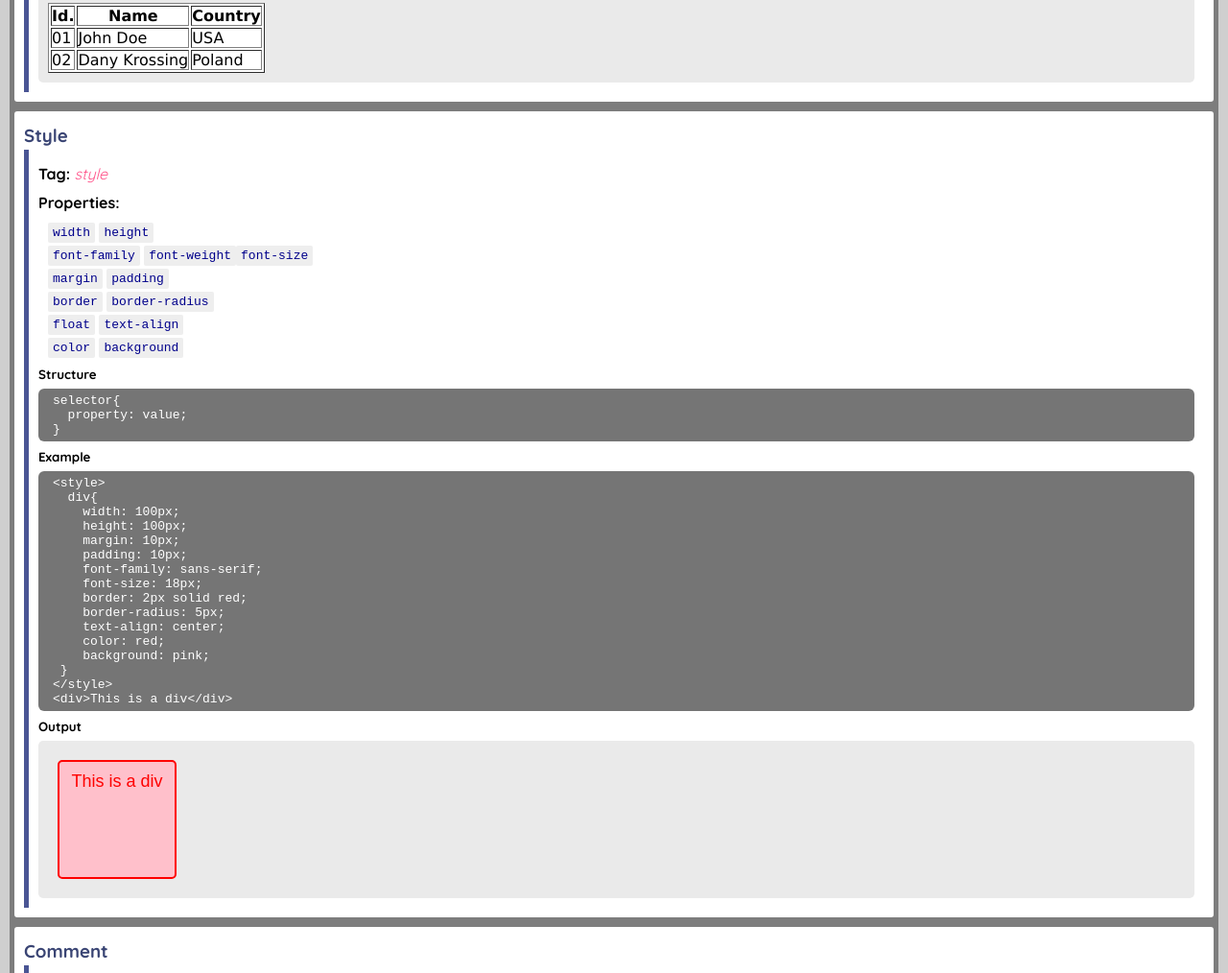
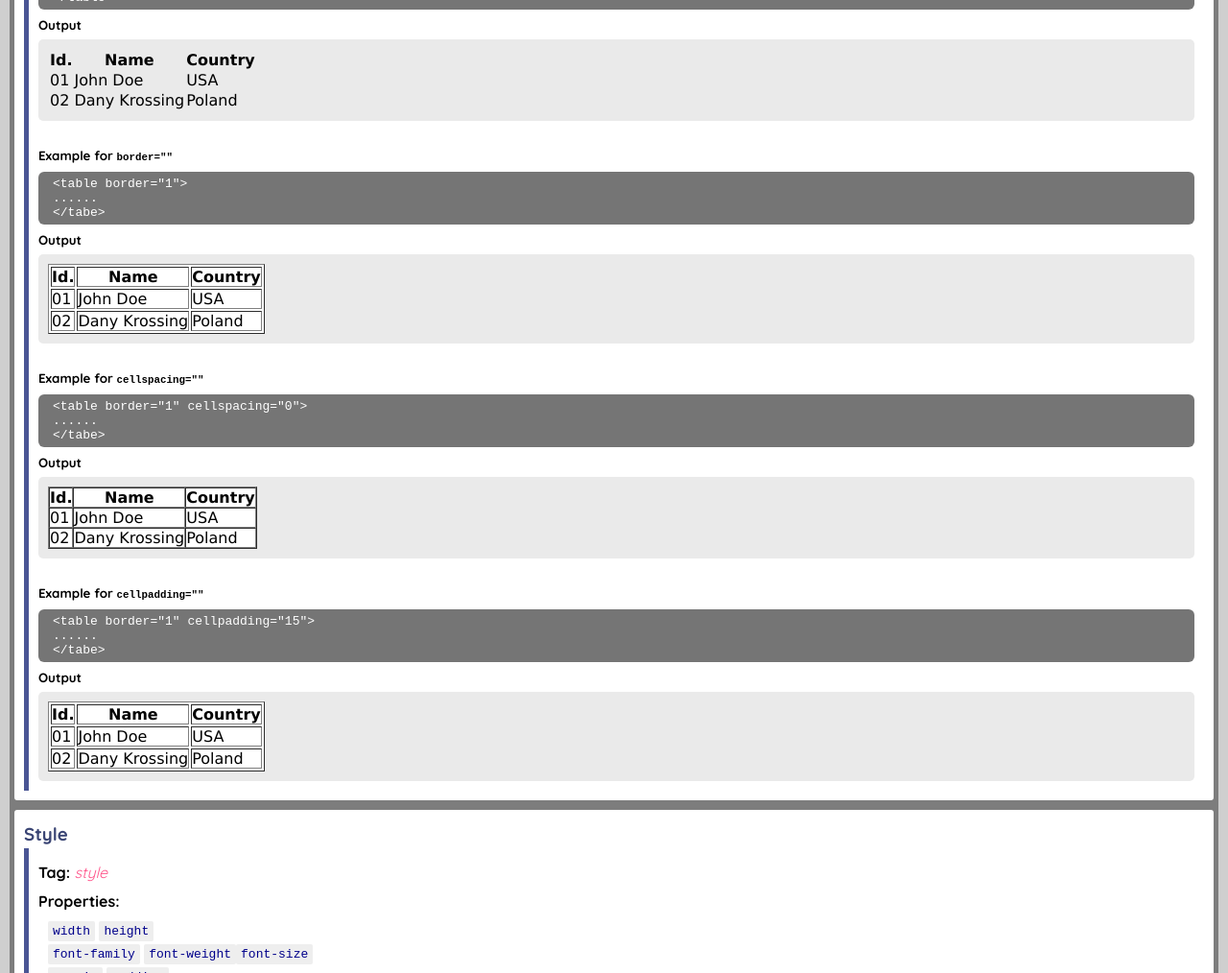
Before and after one commit to hind-sagar-biswas/misc, a plain HTML site: page ict/index.html in a window 1280 px wide. Shown: the part 6033-7047 px from the top of the page at 96% size. Drawn offline with Linux system fonts and the light colour scheme.

Commit message:
Update index.html

```diff
--- a/ict/index.html
+++ b/ict/index.html
@@ -332,12 +332,14 @@
                <ul>
                  <li><code>rowspan=""</code> : number of rows (1,2,3....)</li>
                  <li><code>colspan=""</code> : number of columns (1,2,3....)</li>
+                 <li><code>align=""</code> : horizontal alignment (left, center, right)</li>
+                 <li><code>valign=""</code> : vertical alignment (top, middle, center)</li>
                </ul>
              </li>
            </ul>
           </p>
           <p><b><small>Example</small></b></p>
-          <pre><code>&lt;table border="1">
+          <pre><code>&lt;table>
   &lt;tr>
     &lt;th>Id.&lt;/th>
     &lt;th>Name&lt;/th>
@@ -356,7 +358,82 @@
 &lt;/table></code></pre>
           <p><b><small>Output</small></b></p>
           <div class="output">
+ <table>
+  <tr>
+    <th>Id.</th>
+    <th>Name</th>
+    <th>Country</th>
+  </tr>
+  <tr>
+    <td>01</td>
+    <td>John Doe</td>
+    <td>USA</td>
+  </tr>
+  <tr>
+    <td>02</td>
+    <td>Dany Krossing</td>
+    <td>Poland</td>
+  </tr>
+</table>
+          </div>
+          <br>
+          <p><b><small>Example for <kbd>border=""</kbd></small></b></p>
+          <pre><code>&lt;table border="1">
+......
+&lt;/tabe></code></pre>
+          <p><b><small>Output</small></b></p>
+          <div class="output">
  <table border="1" style="background: white;">
+  <tr>
+    <th>Id.</th>
+    <th>Name</th>
+    <th>Country</th>
+  </tr>
+  <tr>
+    <td>01</td>
+    <td>John Doe</td>
+    <td>USA</td>
+  </tr>
+  <tr>
+    <td>02</td>
+    <td>Dany Krossing</td>
+    <td>Poland</td>
+  </tr>
+</table>
+          </div>
+          <br>
+          <p><b><small>Example for <kbd>cellspacing=""</kbd></small></b></p>
+          <pre><code>&lt;table border="1" cellspacing="0">
+......
+&lt;/tabe></code></pre>
+          <p><b><small>Output</small></b></p>
+          <div class="output">
+ <table border="1" cellspacing="0" style="background: white;">
+  <tr>
+    <th>Id.</th>
+    <th>Name</th>
+    <th>Country</th>
+  </tr>
+  <tr>
+    <td>01</td>
+    <td>John Doe</td>
+    <td>USA</td>
+  </tr>
+  <tr>
+    <td>02</td>
+    <td>Dany Krossing</td>
+    <td>Poland</td>
+  </tr>
+</table>
+          </div>
+          <br>
+          <p><b><small>Example for <kbd>cellpadding=""</kbd></small></b></p>
+          <pre><code>&lt;table border="1" cellpadding="15">
+......
+&lt;/tabe></code></pre>
+          <p><b><small>Output</small></b></p>
+          <div class="output cp">
+ <table border="1" cellpadding="15" style="background: white;">
   <tr>
     <th>Id.</th>
     <th>Name</th>
```
